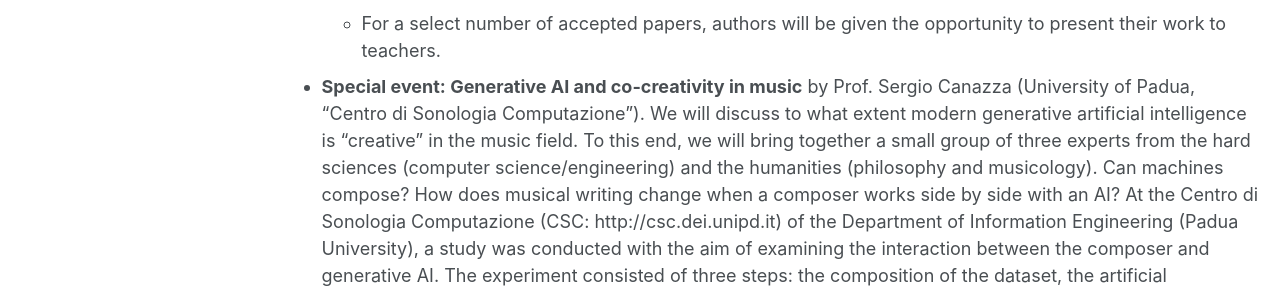
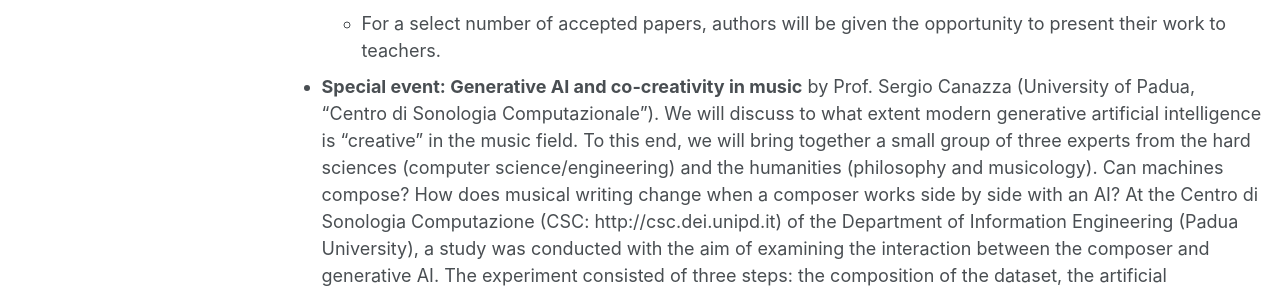
Before and after one commit to CMSC2026/cmsc2026.github.io, a Jekyll site: the page built from _pages/more-info.md, in a window 1280 px wide and 1288 px high. Shown: the part 483-776 px from the top of the window. Built offline with Jekyll 4.4.1, drawn with Linux system fonts in a browser that asks for light colours; a script that is not in the unit is left out; some of the changed text lies outside the part shown.

Commit message:
Update more-info.md

```diff
--- a/_pages/more-info.md
+++ b/_pages/more-info.md
@@ -14,4 +14,4 @@ There will be several events at CMSC! Here is a first list (more to come):
 - **Teachers' Day (October 15th, 2026)**. The last day of the conference will be dedicated to a mutual exchange of ideas between researchers and teachers. The program is under development, but we plan:
   - A presentation of the local Montessori primary school on teaching math and computational thinking with the Montessori approach.
   - For a select number of accepted papers, authors will be given the opportunity to present their work to teachers.
-- **Special event: Generative AI and co-creativity in music** by Prof. Sergio Canazza (University of Padua, “Centro di Sonologia Computazione”). We will discuss to what extent modern generative artificial intelligence is "creative" in the music field. To this end, we will bring together a small group of three experts from the hard sciences (computer science/engineering) and the humanities (philosophy and musicology). Can machines compose? How does musical writing change when a composer works side by side with an AI? At the Centro di Sonologia Computazione (CSC: http://csc.dei.unipd.it) of the Department of Information Engineering (Padua University), a study was conducted with the aim of examining the interaction between the composer and generative AI. The experiment consisted of three steps: the composition of the dataset, the artificial generation of the pieces, and finally, their reworking by the composer Ardavan Vossoughi. The instrument chosen as the recipient and performer of the music was the Disklavier, an acoustic piano equipped with actuators that allow remote control of keys and pedals. During the event, we can discuss with the composer from different points of view and listen to the music co-created together with an AI.
+- **Special event: Generative AI and co-creativity in music** by Prof. Sergio Canazza (University of Padua, “Centro di Sonologia Computazionale”). We will discuss to what extent modern generative artificial intelligence is "creative" in the music field. To this end, we will bring together a small group of three experts from the hard sciences (computer science/engineering) and the humanities (philosophy and musicology). Can machines compose? How does musical writing change when a composer works side by side with an AI? At the Centro di Sonologia Computazione (CSC: http://csc.dei.unipd.it) of the Department of Information Engineering (Padua University), a study was conducted with the aim of examining the interaction between the composer and generative AI. The experiment consisted of three steps: the composition of the dataset, the artificial generation of the pieces, and finally, their reworking by the composer Ardavan Vossoughi. The instrument chosen as the recipient and performer of the music was the Disklavier, an acoustic piano equipped with actuators that allow remote control of keys and pedals. During the event, we can discuss with the composer from different points of view and listen to the music co-created together with an AI.
```
